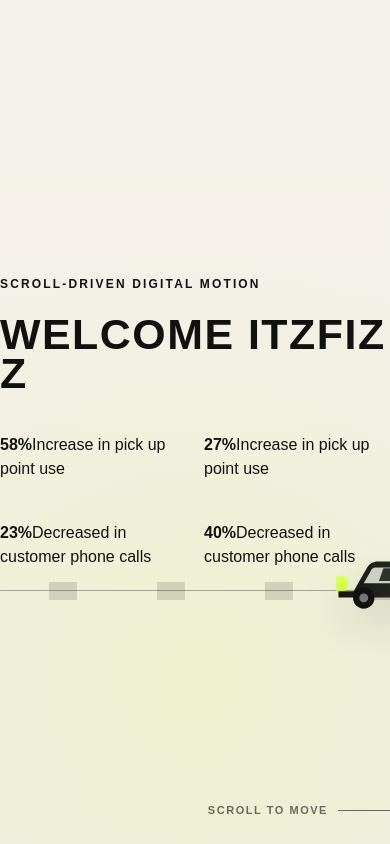
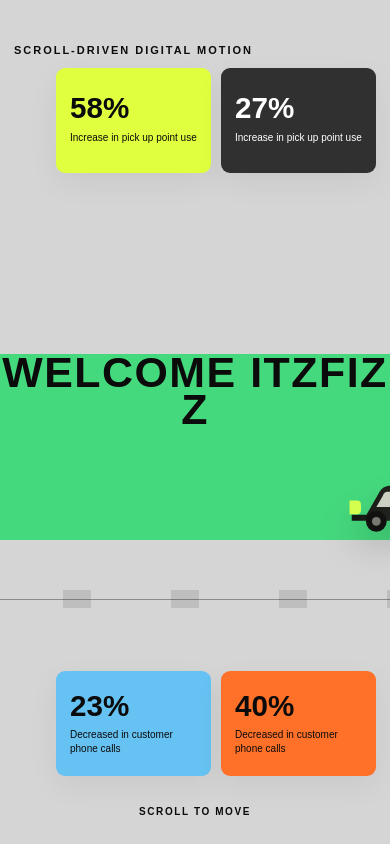
Before and after one commit to shivam22-source/Itzfizz-Motion, a React (Vite) app: page / in a window 390 px wide. Shown: the top 844 px of the page. Built offline with nearby package versions, Linux system fonts and the light colour scheme.

Commit message:
fix: align hero visual composition

```diff
--- a/src/index.css
+++ b/src/index.css
@@ -1,10 +1,13 @@
 @import "tailwindcss";
 
 :root {
-  --ink: #11120f;
-  --paper: #f3f0e8;
-  --line: rgba(17, 18, 15, 0.14);
-  --dark: #151713;
+  --ink: #0b0b0b;
+  --paper: #d4d4d4;
+  --banner: #45d97d;
+  --dark: #303030;
+  --yellow: #dfff3f;
+  --blue: #66c2f2;
+  --orange: #ff7028;
 }
 
 * {
@@ -25,187 +28,202 @@ body {
 
 ::selection {
   background: var(--ink);
-  color: var(--paper);
-}
-
-.page-shell {
-  width: min(1180px, calc(100% - 40px));
-  margin-inline: auto;
+  color: white;
 }
 
 .hero {
   position: relative;
-  min-height: 310vh;
+  min-height: 260vh;
   overflow: clip;
-  background:
-    radial-gradient(circle at 50% 30%, rgba(212, 255, 79, 0.16), transparent 28%),
-    linear-gradient(180deg, #f5f2eb 0%, #eae6dc 100%);
-}
-
-.hero-grid {
-  position: absolute;
-  inset: 0;
-  opacity: 0.45;
-  background-image:
-    linear-gradient(to right, var(--line) 1px, transparent 1px),
-    linear-gradient(to bottom, var(--line) 1px, transparent 1px);
-  background-size: 72px 72px;
-  mask-image: linear-gradient(to bottom, black 0%, transparent 82%);
+  background: var(--paper);
 }
 
 .hero-sticky {
   position: sticky;
   top: 0;
   height: 100vh;
-  min-height: 640px;
-  display: flex;
-  align-items: center;
+  min-height: 650px;
   overflow: hidden;
 }
 
-.hero-content {
-  position: relative;
-  z-index: 2;
-  padding-top: 8vh;
+.hero-background {
+  position: absolute;
+  inset: 0;
+  background:
+    linear-gradient(rgba(255, 255, 255, 0.025), rgba(255, 255, 255, 0.025)),
+    var(--paper);
 }
 
-.hero-copy {
-  width: 100%;
-  max-width: 1180px;
+.hero-banner {
+  position: absolute;
+  left: 0;
+  right: 0;
+  top: 42%;
+  height: 22%;
+  background: var(--banner);
+  transform-origin: center;
+}
+
+.hero-shell {
+  position: relative;
+  width: min(1180px, calc(100% - 40px));
+  height: 100%;
+  margin-inline: auto;
+  isolation: isolate;
 }
 
 .hero-kicker {
-  margin: 0 0 22px;
-  font-size: 12px;
+  position: absolute;
+  top: 8%;
+  left: 0;
+  margin: 0;
+  font-size: 11px;
   font-weight: 700;
   letter-spacing: 0.18em;
   text-transform: uppercase;
 }
 
 .hero-title {
+  position: absolute;
+  top: 42%;
+  left: 50%;
+  width: 100vw;
   margin: 0;
-  max-width: 100%;
-  font-size: clamp(3.4rem, 6.4vw, 6.5rem);
+  transform: translate(-50%, 0);
+  text-align: center;
+  font-size: clamp(3.4rem, 7.2vw, 8.6rem);
   line-height: 0.9;
   font-weight: 800;
   letter-spacing: 0.035em;
   white-space: nowrap;
   text-transform: uppercase;
+  z-index: 3;
 }
 
 .hero-title span {
   display: inline-block;
   opacity: 0;
-  transform: translateY(28px);
-}
-
-.hero-note {
-  max-width: 430px;
-  margin: 28px 0 0;
-  color: #5f5f59;
-  font-size: clamp(1rem, 1.5vw, 1.2rem);
-  line-height: 1.55;
 }
 
 .stats {
+  position: absolute;
   display: grid;
-  grid-template-columns: repeat(4, minmax(0, 1fr));
-  gap: 18px;
-  width: min(100%, 1080px);
-  margin-top: 50px;
+  grid-template-columns: repeat(2, 1fr);
+  gap: 26px;
+  width: 500px;
+  z-index: 4;
 }
 
-.stat {
-  min-width: 0;
-  padding: 18px 4px 20px;
-  border-top: 1px solid var(--ink);
-  opacity: 0;
-  transform: translateY(22px);
+.stats-top {
+  top: 8%;
+  right: 0;
 }
 
-.stat-value {
-  font-size: clamp(2rem, 4vw, 3.3rem);
-  line-height: 1;
+.stats-bottom {
+  bottom: 8%;
+  right: 4%;
+}
+
+.stat-card {
+  min-height: 150px;
+  padding: 28px 30px;
+  border-radius: 12px;
+  display: flex;
+  flex-direction: column;
+  justify-content: center;
+  opacity: 0;
+  box-shadow: 0 10px 30px rgba(0, 0, 0, 0.06);
+}
+
+.stat-card strong {
+  font-size: clamp(2.6rem, 4vw, 4.1rem);
+  line-height: 0.9;
   font-weight: 800;
 }
 
-.stat-label {
-  margin-top: 10px;
-  color: #5f5f59;
-  font-size: 13px;
-  line-height: 1.4;
+.stat-card span {
+  max-width: 230px;
+  margin-top: 14px;
+  font-size: 14px;
+  line-height: 1.35;
 }
 
-.motion-track {
-  position: absolute;
-  inset-inline: 0;
-  bottom: 2vh;
-  height: 24%;
-  pointer-events: none;
+.stat-yellow {
+  background: var(--yellow);
 }
 
-.track-line {
-  position: absolute;
-  left: -8vw;
-  right: -8vw;
-  bottom: 30%;
-  height: 1px;
-  background: rgba(17, 18, 15, 0.34);
+.stat-dark {
+  background: var(--dark);
+  color: white;
 }
 
-.track-dash {
-  position: absolute;
-  left: -8vw;
-  right: -8vw;
-  bottom: calc(30% - 9px);
-  height: 18px;
-  background: repeating-linear-gradient(
-    to right,
-    transparent 0 80px,
-    rgba(17, 18, 15, 0.14) 80px 108px
-  );
+.stat-blue {
+  background: var(--blue);
+}
+
+.stat-orange {
+  background: var(--orange);
 }
 
 .car {
   position: absolute;
   left: 0;
-  bottom: 26%;
-  width: clamp(150px, 22vw, 250px);
-  transform: translateX(0);
-  filter: drop-shadow(0 20px 20px rgba(17, 18, 15, 0.12));
+  top: 53%;
+  width: clamp(210px, 25vw, 350px);
+  z-index: 5;
   will-change: transform;
+  transform: translate3d(0, -50%, 0);
+  filter: drop-shadow(0 18px 16px rgba(0, 0, 0, 0.16));
+}
+
+.track-line,
+.track-dash {
+  position: absolute;
+  left: -8vw;
+  right: -8vw;
+  top: 67%;
+  z-index: 2;
+  pointer-events: none;
+}
+
+.track-line {
+  height: 1px;
+  background: rgba(0, 0, 0, 0.35);
+}
+
+.track-dash {
+  top: calc(67% - 9px);
+  height: 18px;
+  background: repeating-linear-gradient(
+    to right,
+    transparent 0 80px,
+    rgba(0, 0, 0, 0.11) 80px 108px
+  );
 }
 
 .scroll-cue {
   position: absolute;
-  right: 0;
-  bottom: 8%;
-  display: flex;
-  align-items: center;
-  gap: 10px;
-  color: #686861;
-  font-size: 11px;
+  left: 50%;
+  bottom: 5%;
+  transform: translateX(-50%);
+  z-index: 6;
+  font-size: 10px;
   font-weight: 700;
-  letter-spacing: 0.14em;
+  letter-spacing: 0.16em;
   text-transform: uppercase;
 }
 
-.scroll-cue::after {
-  content: "";
-  width: 52px;
-  height: 1px;
-  background: currentColor;
-}
-
 .closing-section {
-  min-height: 80vh;
+  min-height: 75vh;
   display: flex;
   align-items: center;
-  background: var(--dark);
-  color: var(--paper);
+  background: #171717;
+  color: #f3f0e8;
 }
 
 .closing-content {
+  width: min(1180px, calc(100% - 40px));
+  margin-inline: auto;
   padding-block: 100px;
 }
 
@@ -226,7 +244,7 @@ body {
   letter-spacing: -0.03em;
 }
 
-.closing-content > p:last-child {
+.closing-content p:last-child {
   max-width: 520px;
   margin: 32px 0 0;
   color: #b6b8ae;
@@ -234,43 +252,110 @@ body {
   line-height: 1.6;
 }
 
-@media (max-width: 800px) {
-  .page-shell {
+@media (max-width: 900px) {
+  .hero {
+    min-height: 220vh;
+  }
+
+  .hero-shell {
     width: min(100% - 28px, 1180px);
   }
 
-  .hero {
-    min-height: 270vh;
+  .hero-title {
+    top: 43%;
+    font-size: clamp(2.55rem, 11vw, 5.8rem);
+    white-space: normal;
   }
 
-  .hero-sticky {
-    min-height: 560px;
+  .hero-kicker {
+    top: 5%;
+  }
+
+  .stats {
+    width: 420px;
+    gap: 14px;
+  }
+
+  .stats-top {
+    top: 10%;
+    right: 0;
+  }
+
+  .stats-bottom {
+    bottom: 10%;
+    right: 0;
+  }
+
+  .stat-card {
+    min-height: 122px;
+    padding: 20px;
+  }
+
+  .stat-card strong {
+    font-size: 2.4rem;
+  }
+
+  .stat-card span {
+    font-size: 12px;
+    margin-top: 9px;
+  }
+
+  .car {
+    width: 220px;
+    top: 58%;
+  }
+
+  .track-line,
+  .track-dash {
+    top: 71%;
+  }
+
+  .track-dash {
+    top: calc(71% - 9px);
+  }
+}
+
+@media (max-width: 620px) {
+  .hero {
+    min-height: 205vh;
   }
 
   .hero-title {
-    font-size: clamp(2.6rem, 11vw, 5rem);
-    letter-spacing: 0.025em;
-    white-space: normal;
+    top: 42%;
+    line-height: 0.86;
   }
 
   .stats {
-    grid-template-columns: repeat(2, minmax(0, 1fr));
-    margin-top: 40px;
+    width: min(100%, 320px);
+    gap: 10px;
   }
 
-  .stat {
-    padding-inline: 0 12px;
+  .stats-top {
+    top: 8%;
   }
 
-  .motion-track {
-    bottom: 2vh;
-    height: 23%;
+  .stats-bottom {
+    bottom: 8%;
+  }
+
+  .stat-card {
+    min-height: 105px;
+    padding: 14px;
+    border-radius: 9px;
+  }
+
+  .stat-card strong {
+    font-size: 1.85rem;
+  }
+
+  .stat-card span {
+    font-size: 10px;
+    max-width: 145px;
   }
 
   .car {
-    left: 0;
-    bottom: 26%;
-    width: 180px;
+    width: 175px;
+    top: 60%;
   }
 
   .scroll-cue {
@@ -283,9 +368,16 @@ body {
     scroll-behavior: auto;
   }
 
+  .hero-banner {
+    transform: none !important;
+  }
+
   .hero-title span,
-  .stat {
+  .stat-card {
     opacity: 1;
-    transform: none;
+  }
+
+  .car {
+    transform: translate3d(0, -50%, 0) !important;
   }
 }
```
